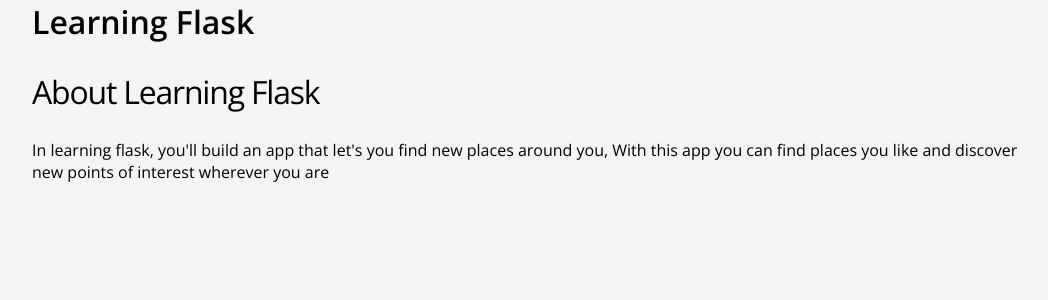
After one commit to Geetha495/learning_flask, a Flask app: page /about in a window 1280 px wide. The commit adds this page. Shown: the top 300 px of the page, without its empty margins (108-1156 px from the left). Run offline with Flask 2, Linux system fonts and the light colour scheme.

Commit message:
about apge added

```diff
--- a/routes.py
+++ b/routes.py
@@ -7,5 +7,9 @@
 def index():
         return render_template("index.html")
 
+@app.route("/about")
+def about():
+        return render_template("about.html")
+
 if __name__ == "__main__":
         app.run(debug=True)
--- /dev/null
+++ b/templates/about.html
@@ -0,0 +1,12 @@
+{% extends "layout.html" %}
+
+{% block content %}
+	<div class="about-section">
+		<div class="container">
+			<h2>About Learning Flask</h2>
+			<p>In learning flask, you'll build an app that let's you find new places around you,
+				With this app you can find places you like and discover new points of interest wherever you are
+			</p>
+		</div>
+	</div>
+{% endblock %}
--- a/templates/index.html
+++ b/templates/index.html
@@ -7,7 +7,7 @@
 			<div class="section-content">
 				<h2>Discover places nearby</h2>
 				<a href="#" class="btn-primary">SIGN UP</a>
-				<a href="#" class="btn-secondary">LEARN MORE</a>
+				<a href="{{ url_for('about')}}" class="btn-secondary">LEARN MORE</a>
 			</div>
 
 			<div class="section-device">
```
